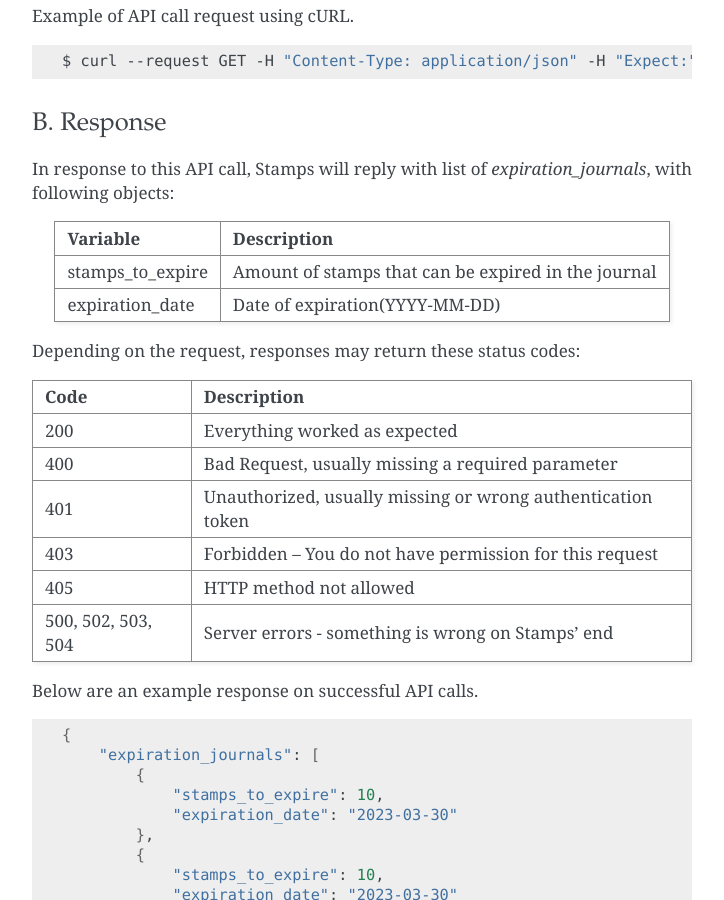
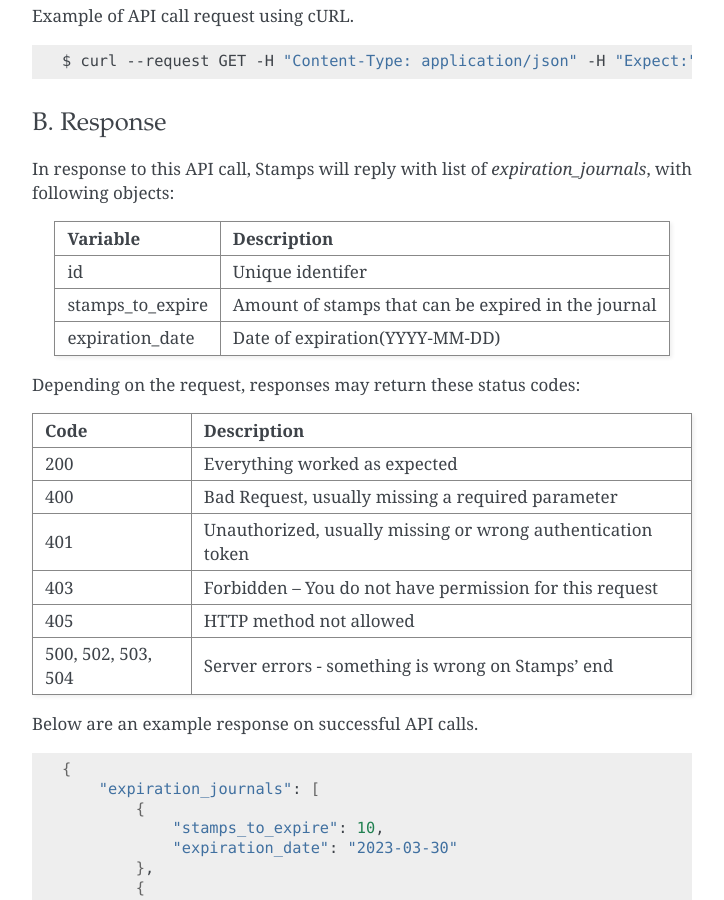
Before and after one commit to ui/stamps-api-docs, a Sphinx documentation site: the page built from source/expiration_journals.rst, in a window 1280 px wide and 900 px high, scrolled down 776 px. Shown: the whole window, without its empty margins (388-1112 px from the left). Built offline with Sphinx 7.4.7, drawn with Linux system fonts in a browser that asks for light colours.

Commit message:
add id field journal

```diff
--- a/source/expiration_journals.rst
+++ b/source/expiration_journals.rst
@@ -52,6 +52,7 @@ In response to this API call, Stamps will reply with list of `expiration_journal
 =================== ==================
 Variable            Description
 =================== ==================
+id                  Unique identifer
 stamps_to_expire    Amount of stamps that can be expired in the journal
 expiration_date     Date of expiration(YYYY-MM-DD)
 =================== ==================
```
